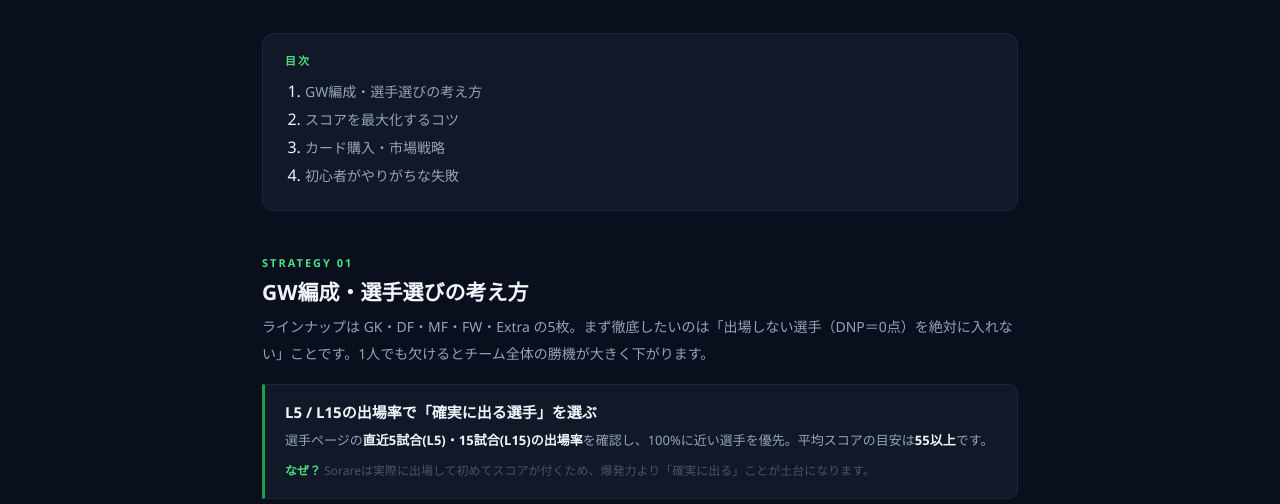
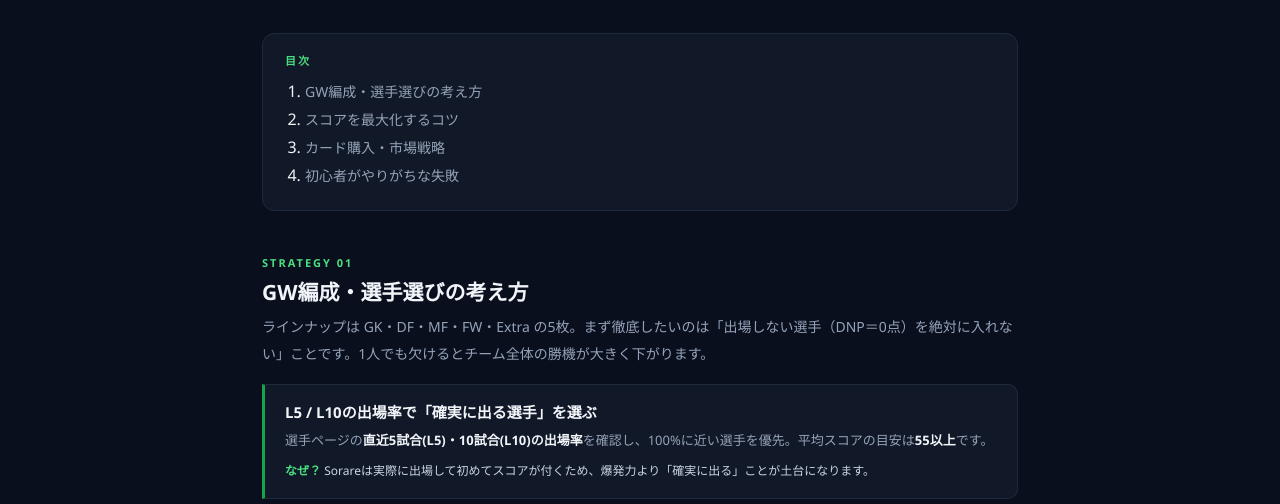
Before and after one commit to sirius-sports/sorare-origin, a website: page football-strategy.html in a window 1280 px wide. Shown: the part 296-800 px from the top of the page. Drawn offline with Linux system fonts and the light colour scheme.

Commit message:
Add files via upload

```diff
--- a/football-strategy.html
+++ b/football-strategy.html
@@ -64,7 +64,7 @@
     .tip-head { font-size: 15px; font-weight: 700; margin-bottom: 6px; }
     .tip-body { font-size: 13px; color: var(--text2); line-height: 1.85; }
     .tip-body strong { color: var(--text); }
-    .tip-why { display: block; margin-top: 8px; font-size: 12px; color: var(--text3); }
+    .tip-why { display: block; margin-top: 8px; font-size: 12px; color: #cbd5e1; }
     .tip-why b { color: var(--football-light); font-weight: 700; }
 
     .note-box { background: var(--bg3); border-radius: 10px; padding: 14px 18px; font-size: 13px; color: var(--text2); line-height: 1.8; margin-top: 8px; }
@@ -119,8 +119,8 @@
     <p>ラインナップは GK・DF・MF・FW・Extra の5枚。まず徹底したいのは「出場しない選手（DNP＝0点）を絶対に入れない」ことです。1人でも欠けるとチーム全体の勝機が大きく下がります。</p>
 
     <div class="tip">
-      <div class="tip-head">L5 / L15の出場率で「確実に出る選手」を選ぶ</div>
-      <div class="tip-body">選手ページの<strong>直近5試合(L5)・15試合(L15)の出場率</strong>を確認し、100%に近い選手を優先。平均スコアの目安は<strong>55以上</strong>です。
+      <div class="tip-head">L5 / L10の出場率で「確実に出る選手」を選ぶ</div>
+      <div class="tip-body">選手ページの<strong>直近5試合(L5)・10試合(L10)の出場率</strong>を確認し、100%に近い選手を優先。平均スコアの目安は<strong>55以上</strong>です。
         <span class="tip-why"><b>なぜ？</b> Sorareは実際に出場して初めてスコアが付くため、爆発力より「確実に出る」ことが土台になります。</span>
       </div>
     </div>
```
Also changed, not shown: mlb-strategy.html (+1 -1 lines).
